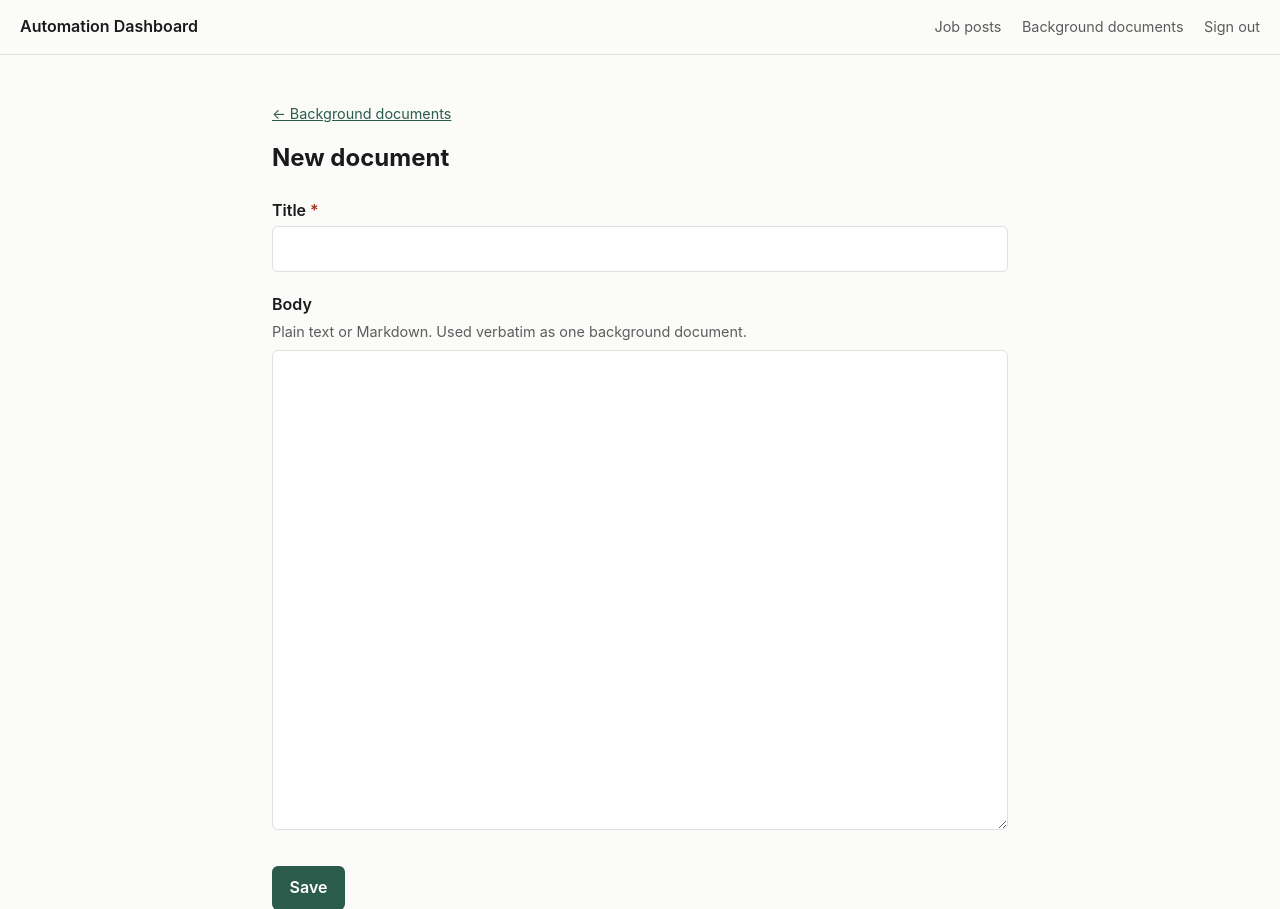
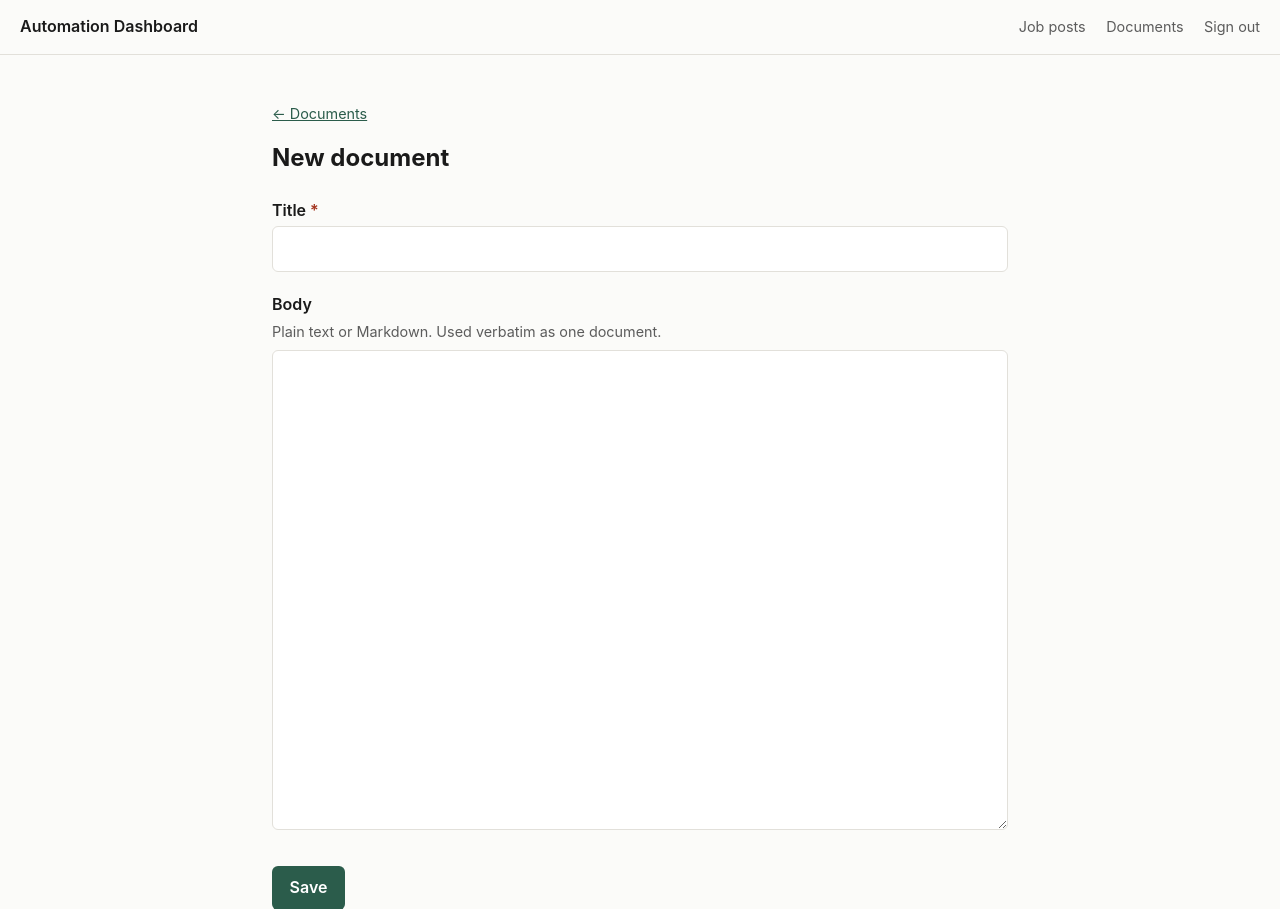
Before and after one commit to onlinemoose/automation-dashboard, a FastAPI app: page /documents/new in a window 1280 px wide. Shown: the top 909 px of the page. Run offline with FastAPI, Linux system fonts and the light colour scheme; the visitor is signed in with stand-in values (Sample User, id 1); parts of the project's set-up code (start-up, migrations or seed data) failed here and were passed over; some libraries are stand-ins or nearby versions.

Commit message:
Homepage leads with the Job Application Co-Pilot; rename to Documents
Reframe the entry point around the task rather than a flat list of
capability pages:

- The homepage "Capabilities" list no longer iterates the PAGES
  registry. It leads with a single Job Application Co-Pilot entry that
  links to /jobs (add a posting, analyse it, build an application).
- Cover Letter and CV Writer are unchanged and still served at their
  /p/{slug} routes; they are just no longer linked from the homepage.
- Drop the "One page per capability. Pick one to run it." lede.
- Rename the "Background documents" area to "Documents" across the UI
  (nav, list and form screens, checklist field labels on the writer
  pages). The store, /documents routes and code names are unchanged.
- test_index_lists_every_page becomes test_index_shows_the_copilot_entry.

Co-Authored-By: Claude Sonnet 5 <noreply@anthropic.com>

```diff
--- a/dashboard/app.py
+++ b/dashboard/app.py
@@ -35,7 +35,7 @@ from starlette.middleware.sessions import SessionMiddleware
 from dashboard import _auth, _documents, _drafts, _job_analysis, _jobs, _targeted_edit
 from dashboard._auth import is_authed
 from dashboard._render import to_html
-from dashboard.pages import PAGES, PAGES_BY_SLUG
+from dashboard.pages import PAGES_BY_SLUG
 from dashboard.pages._spec import FormError, Page, RunMeta
 
 _HERE = Path(__file__).resolve().parent
@@ -195,7 +195,7 @@ def create_app(
     def index(request: Request):
         if (redirect := guard(request)) is not None:
             return redirect
-        return render("index.html", request, pages=PAGES)
+        return render("index.html", request)
 
     async def _doc_choices(page: Page, user_id: str) -> list:
         if not _wants_documents(page):
--- a/dashboard/pages/cover_letter_writer.py
+++ b/dashboard/pages/cover_letter_writer.py
@@ -78,10 +78,10 @@ FIELDS = (
     ),
     Field(
         "background_document_ids",
-        "Saved background documents",
+        "Saved documents",
         widget="checklist",
         help="Optional. Tick any saved notes to include as background context for "
-        "this run. Manage them under Background documents.",
+        "this run. Manage them under Documents.",
     ),
     Field(
         "background_documents",
--- a/dashboard/pages/cv_writer.py
+++ b/dashboard/pages/cv_writer.py
@@ -92,10 +92,10 @@ FIELDS = (
     ),
     Field(
         "background_document_ids",
-        "Saved background documents",
+        "Saved documents",
         widget="checklist",
         help="Optional. Tick any saved notes to include as background context for "
-        "this run. Manage them under Background documents.",
+        "this run. Manage them under Documents.",
     ),
     Field(
         "background_documents",
--- a/dashboard/templates/_running_open.html
+++ b/dashboard/templates/_running_open.html
@@ -15,7 +15,7 @@
 <body>
   <header class="topbar">
     <a class="brand" href="/">Automation&nbsp;Dashboard</a>
-    <nav><a href="/jobs">Job posts</a> <a href="/documents">Background documents</a> {% if user_email %}<span class="topbar__user">{{ user_email }}</span> {% endif %}<a href="/logout">Sign out</a></nav>
+    <nav><a href="/jobs">Job posts</a> <a href="/documents">Documents</a> {% if user_email %}<span class="topbar__user">{{ user_email }}</span> {% endif %}<a href="/logout">Sign out</a></nav>
   </header>
   <main>
     <section class="panel" id="working">
--- a/dashboard/templates/base.html
+++ b/dashboard/templates/base.html
@@ -12,7 +12,7 @@
   {% endif %}
   <header class="topbar">
     <a class="brand" href="/">Automation&nbsp;Dashboard</a>
-    <nav>{% block nav %}<a href="/jobs">Job posts</a> <a href="/documents">Background documents</a> {% if user_email %}<span class="topbar__user">{{ user_email }}</span> {% endif %}<a href="/logout">Sign out</a>{% endblock %}</nav>
+    <nav>{% block nav %}<a href="/jobs">Job posts</a> <a href="/documents">Documents</a> {% if user_email %}<span class="topbar__user">{{ user_email }}</span> {% endif %}<a href="/logout">Sign out</a>{% endblock %}</nav>
   </header>
   <main>
     {% block main %}{% endblock %}
--- a/dashboard/templates/document_form.html
+++ b/dashboard/templates/document_form.html
@@ -1,8 +1,8 @@
 {% extends "base.html" %}
-{% block title %}{{ "Edit" if doc else "New" }} background document — Automation Dashboard{% endblock %}
+{% block title %}{{ "Edit" if doc else "New" }} document — Automation Dashboard{% endblock %}
 {% block main %}
 <section class="panel">
-  <p class="crumb"><a href="/documents">&larr; Background documents</a></p>
+  <p class="crumb"><a href="/documents">&larr; Documents</a></p>
   <h1>{{ "Edit document" if doc else "New document" }}</h1>
 
   {% if errors %}<p class="error">Some fields need attention.</p>{% endif %}
@@ -15,7 +15,7 @@
     </div>
     <div class="field">
       <label for="body">Body</label>
-      <p class="help">Plain text or Markdown. Used verbatim as one background document.</p>
+      <p class="help">Plain text or Markdown. Used verbatim as one document.</p>
       <textarea id="body" name="body" rows="18">{{ values.get('body', '') }}</textarea>
     </div>
     <button type="submit">Save</button>
--- a/dashboard/templates/documents.html
+++ b/dashboard/templates/documents.html
@@ -1,9 +1,9 @@
 {% extends "base.html" %}
-{% block title %}Background documents — Automation Dashboard{% endblock %}
+{% block title %}Documents — Automation Dashboard{% endblock %}
 {% block main %}
 <section class="panel">
   <p class="crumb"><a href="/">&larr; All capabilities</a></p>
-  <h1>Background documents</h1>
+  <h1>Documents</h1>
   <p class="lede">
     Reusable notes — a bio, project write-ups, company-context notes, answers to
     recurring application questions. Pick them per run on the Cover Letter and CV
```
Also changed, not shown: dashboard/templates/index.html (+2 -5 lines), docs/PROGRESS.md (+19 -0 lines), tests/test_pages.py (+7 -4 lines).
